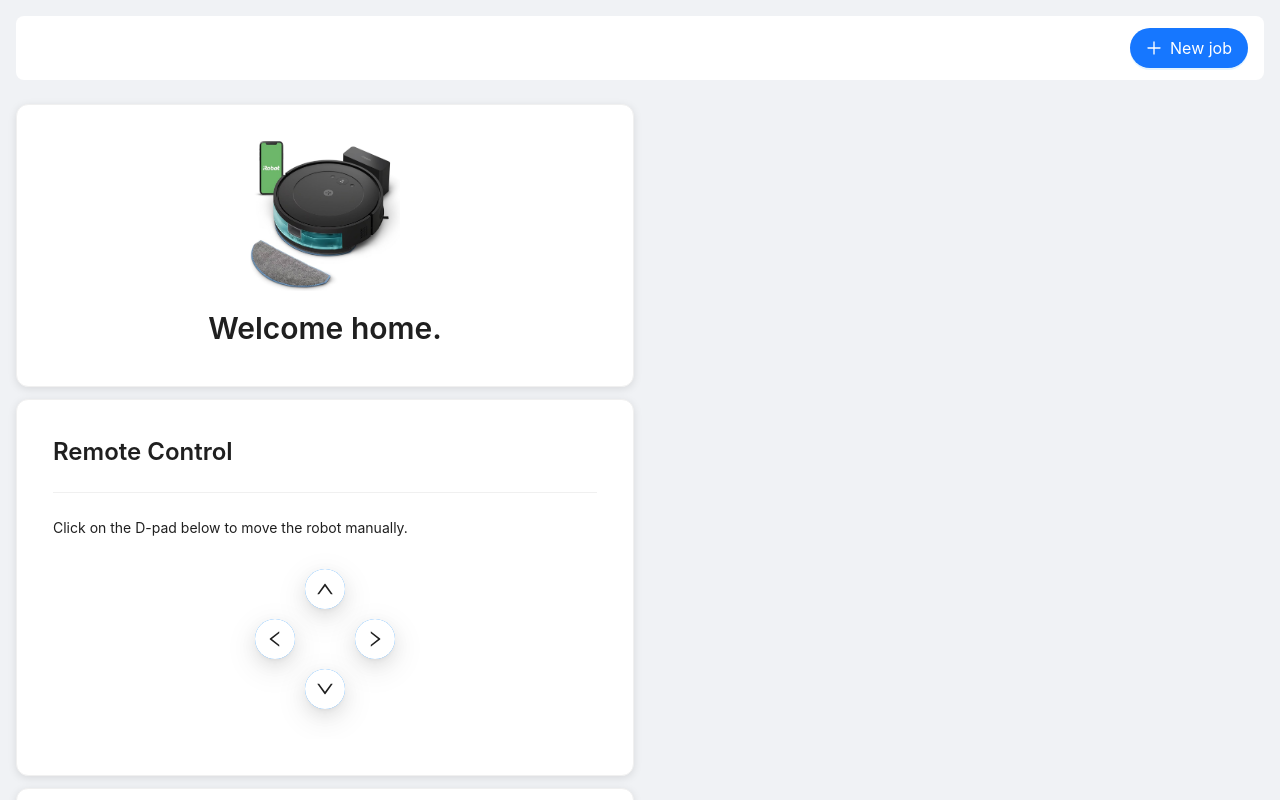
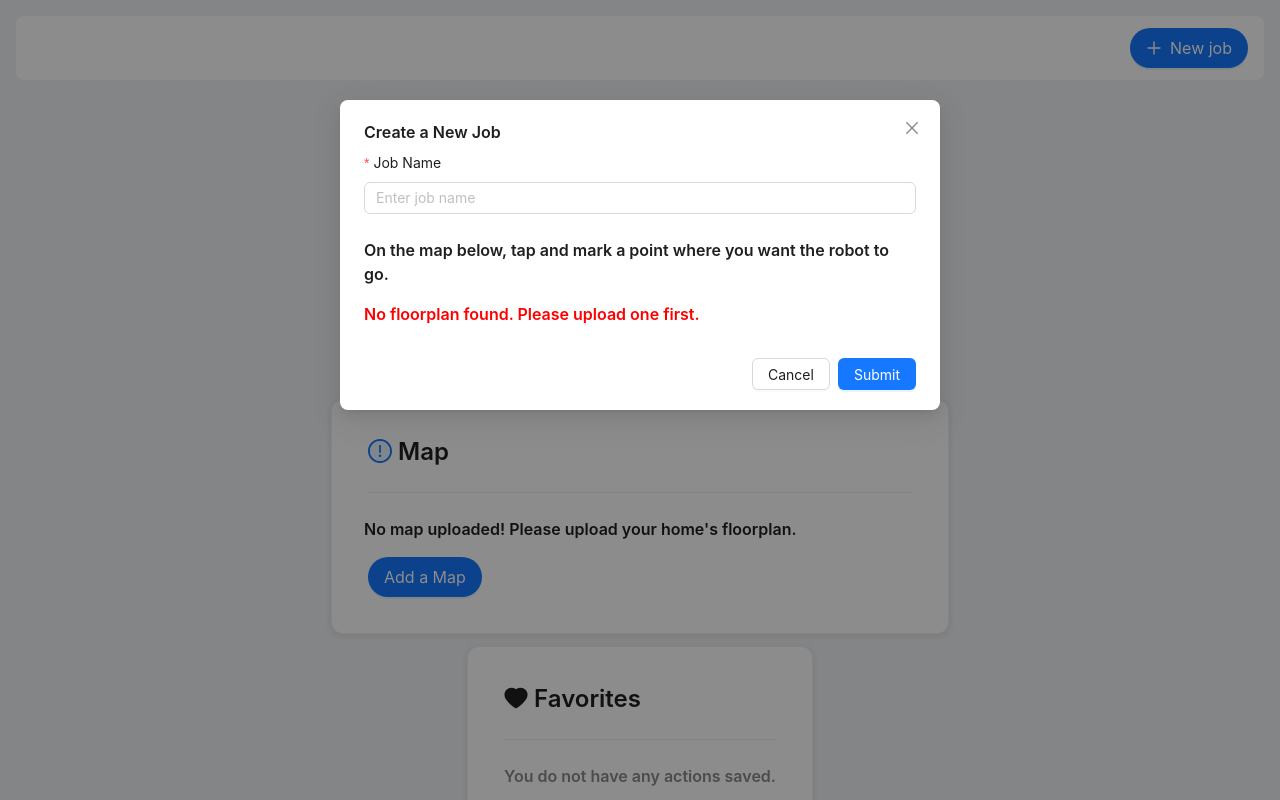
Before and after one commit to sterling-tenn/capstone-design-project, a Next.js app in the folder frontend/cargobuddy_ui/: page / in a window 1280 px wide. Both pictures are taken after a click on the button "New job". Shown: the top 800 px of the page. Built offline with nearby package versions, Linux system fonts and the light colour scheme.

Commit message:
new job + save change in ui

```diff
--- a/frontend/cargobuddy_ui/app/components/FavoriteActions.tsx
+++ b/frontend/cargobuddy_ui/app/components/FavoriteActions.tsx
@@ -1,35 +1,58 @@
-"use client"
-import { Col, Divider, Row, Space } from 'antd';
-import { Button, Card, Typography } from "antd";
+"use client";
+import { Col, Divider, Row, Button, Card, Typography } from "antd";
 import { CaretRightOutlined, HeartFilled } from "@ant-design/icons";
 
 const { Title } = Typography;
 
-const ActionButton: React.FC = ({ name, link }) => {
-    return (
-        <Col>
-            <Button type="primary" size="large" style={{ height: 92 }}
-                icon={<CaretRightOutlined style={{ fontSize: 30 }} />}>
-                <b>{name}</b>
-            </Button>
-        </Col>
-    )
+interface Action {
+    actionName: string;
+    info: any;
 }
 
-const FavoriteActions: React.FC = ({ favoriteActions }) => {
+interface FavoriteActionsProps {
+    favoriteActions: Action[];
+}
+
+interface ActionButtonProps {
+    action: Action;
+}
+
+// Action Button Component
+const ActionButton: React.FC<ActionButtonProps> = ({ action }) => (
+    <Col>
+        <Button
+            type="primary"
+            size="large"
+            style={{ height: 92 }}
+            icon={<CaretRightOutlined style={{ fontSize: 30 }} />}
+        >
+            <b>{action.actionName}</b>
+        </Button>
+    </Col>
+);
+
+// Favorite Actions Component
+const FavoriteActions: React.FC<FavoriteActionsProps> = ({ favoriteActions }) => {
     return (
         <Col xs={24} md={18} lg={12}>
             <Card style={{ borderRadius: "12px", padding: 12, boxShadow: "0 2px 8px rgba(0,0,0,0.1)" }}>
                 <Title level={3}> <HeartFilled /> Favorites</Title>
                 <Divider />
-                <Row gutter={[8, 8]} wrap={true}>
-                    <ActionButton name={"Kitchen"} link="" />
-                    <ActionButton name={"Kitchen"} link="" />
-                    <ActionButton name={"Kitchen"} link="" />
-                </Row>
+
+                {favoriteActions.length > 0 ? (
+                    <Row gutter={[8, 8]} wrap justify="start">
+                        {favoriteActions.map((action, i) => (
+                            <ActionButton key={i} action={action} />
+                        ))}
+                    </Row>
+                ) : (
+                    <Title level={5} style={{ textAlign: "center", color: "#888" }}>
+                        You do not have any actions saved.
+                    </Title>
+                )}
             </Card>
         </Col>
-    )
-}
+    );
+};
 
 export default FavoriteActions;
--- /dev/null
+++ b/frontend/cargobuddy_ui/app/components/NewJobAction.tsx
@@ -0,0 +1,133 @@
+"use client";
+
+import React, { useState, useEffect } from "react";
+import { Button, Modal, Form, Image, Typography, Input } from "antd";
+import { PlusOutlined } from "@ant-design/icons";
+
+
+const { Title } = Typography;
+
+interface NewJobActionProps {
+    handleSetAction: (actionName: string, info: object) => void;
+}
+
+const NewJobAction: React.FC<NewJobActionProps> = ({ handleSetAction }) => {
+    const [modalOpen, setModalOpen] = useState<boolean>(false);
+    const [floorplan, setFloorplan] = useState<string | null>(null);
+    const [marker, setMarker] = useState<{ x: number; y: number } | null>(null);
+    const [form] = Form.useForm();
+
+    // Fetch the stored floorplan from localStorage
+    useEffect(() => {
+        const storedImage = localStorage.getItem("savedImage");
+        if (storedImage) {
+            setFloorplan(storedImage);
+        }
+    }, []);
+
+    // Open modal and reset form/marker
+    const openModal = () => {
+        setMarker(null); // Reset marker
+        setModalOpen(true);
+        const storedImage = localStorage.getItem("savedImage");
+        if (storedImage) {
+            setFloorplan(storedImage);
+        }
+    };
+
+    // Close modal and reset form
+    const closeModal = () => {
+        setModalOpen(false);
+        form.resetFields();
+        setMarker(null);
+    };
+
+    // Handle marker placement on the floorplan
+    const handleImageClick = (e: React.MouseEvent<HTMLDivElement, MouseEvent>) => {
+        if (!floorplan) return;
+
+        const rect = e.currentTarget.getBoundingClientRect();
+        const x = e.clientX - rect.left;
+        const y = e.clientY - rect.top;
+
+        setMarker({ x, y });
+    };
+
+    // Handle form submission
+    const handleSubmit = () => {
+        console.log("Marker position:", marker);
+        // TODO: figure out how to actually send the end marker position lol
+        closeModal();
+        // idk what to put for info yet
+        let job = form.getFieldValue("jobName");
+        handleSetAction(job, {}); // Ensure `handleSetAction` is called with correct params
+    };
+
+    return (
+        <>
+            <Button type="primary" size="large" shape="round" onClick={openModal} icon={<PlusOutlined />}>
+                New job
+            </Button>
+            <Modal
+                title="Create a New Job"
+                open={modalOpen}
+                onCancel={closeModal}
+                onOk={handleSubmit}
+                okText="Submit"
+                width={600}
+            >
+                <Form form={form} layout="vertical">
+                    <Form.Item
+                        label="Job Name"
+                        name="jobName" // Correctly associate form state
+                        rules={[{ required: true, message: "Please enter a job name!" }]} // Optional validation
+                    >
+                        <Input placeholder="Enter job name" />
+                    </Form.Item>
+                    <Form.Item label={<Title level={5}>On the map below, tap and mark a point where you want the robot to go.</Title>}>
+                        {floorplan ? (
+                            <div
+                                style={{
+                                    position: "relative",
+                                    width: "100%",
+                                    cursor: "crosshair",
+                                    border: "1px solid #ddd",
+                                }}
+                                onClick={handleImageClick}
+                            >
+                                <Image
+                                    src={floorplan}
+                                    alt="Floorplan"
+                                    width="100%"
+                                    preview={false}
+                                    style={{ borderRadius: "8px" }}
+                                />
+                                {marker && (
+                                    <div
+                                        style={{
+                                            position: "absolute",
+                                            top: marker.y,
+                                            left: marker.x,
+                                            width: "12px",
+                                            height: "12px",
+                                            backgroundColor: "red",
+                                            borderRadius: "50%",
+                                            transform: "translate(-50%, -50%)",
+                                            pointerEvents: "none",
+                                        }}
+                                    />
+                                )}
+                            </div>
+                        ) : (
+                            <Title level={5} style={{ color: "red" }}>
+                                No floorplan found. Please upload one first.
+                            </Title>
+                        )}
+                    </Form.Item>
+                </Form>
+            </Modal>
+        </>
+    );
+};
+
+export default NewJobAction;
--- a/frontend/cargobuddy_ui/app/layout.tsx
+++ b/frontend/cargobuddy_ui/app/layout.tsx
@@ -13,8 +13,7 @@ const geistMono = Geist_Mono({
 });
 
 export const metadata: Metadata = {
-  title: "Create Next App",
-  description: "Generated by create next app",
+  title: "CargoBuddy",
 };
 
 export default function RootLayout({
--- a/frontend/cargobuddy_ui/app/page.tsx
+++ b/frontend/cargobuddy_ui/app/page.tsx
@@ -1,28 +1,39 @@
 "use client"
 
+import { useState } from "react";
 import { motion } from "framer-motion";
-import { PlusOutlined } from "@ant-design/icons";
-import { Button, Card, Layout, Typography } from "antd";
+import { Card, Layout, Typography } from "antd";
 import { Col, Row } from 'antd';
 import FavoriteActions from "./components/FavoriteActions";
 import MapActions from "./components/MapActions";
 import RemoteControl from "./components/RemoteControl";
+import NewJobAction from "./components/NewJobAction";
 
 const { Header, Content } = Layout;
 const { Title } = Typography;
 
 export default function Home() {
+  // TODO: make parent cards 100% width of the col they're part of
+  const [actions, setActions] = useState<any[]>([])
+
+  const handleSetAction = (actionName: string, info: any) => {
+    // figure out why params aint right
+    console.log("action name", actionName);
+    setActions(prev => [...prev, { actionName: "Kitchen", info: {} }]);
+  };
+
+
   return (
     <Layout style={{ minHeight: "100vh", background: "#f0f2f5", padding: "16px" }}>
       {/* Header */}
       <Header style={{ display: "flex", justifyContent: "right", alignItems: "center", background: "white", borderRadius: "8px", padding: "16px" }}>
-        <Button type="primary" size="large" shape="round" icon={<PlusOutlined />}>New job</Button>
+        <NewJobAction handleSetAction={handleSetAction} />
       </Header>
 
       <Content style={{ marginTop: "24px" }}>
-        <Row style={{ flexDirection: "column"}} gutter={[12, 12]} wrap={true}>
+        <Row style={{ flexDirection: "column" }} align="middle" gutter={[12, 12]} wrap={true}>
           <Col xs={24} md={18} lg={12}>
-            <Card style={{ textAlign: "center", borderRadius: "12px", boxShadow: "0 2px 8px rgba(0,0,0,0.1)" }}>
+            <Card style={{ textAlign: "center", borderRadius: "12px", boxShadow: "0 2px 8px rgba(0,0,0,0.1)", minWidth: "100%" }}>
               <motion.img
                 src="/robot.jpg"
                 alt="Robot Vacuum"
@@ -34,9 +45,9 @@ export default function Home() {
               <Title level={2}>Welcome home.</Title>
             </Card>
           </Col>
-          <RemoteControl/>
           <MapActions />
-          <FavoriteActions />
+          <FavoriteActions favoriteActions={actions} />
+          <RemoteControl />
         </Row>
       </Content>
 
```
